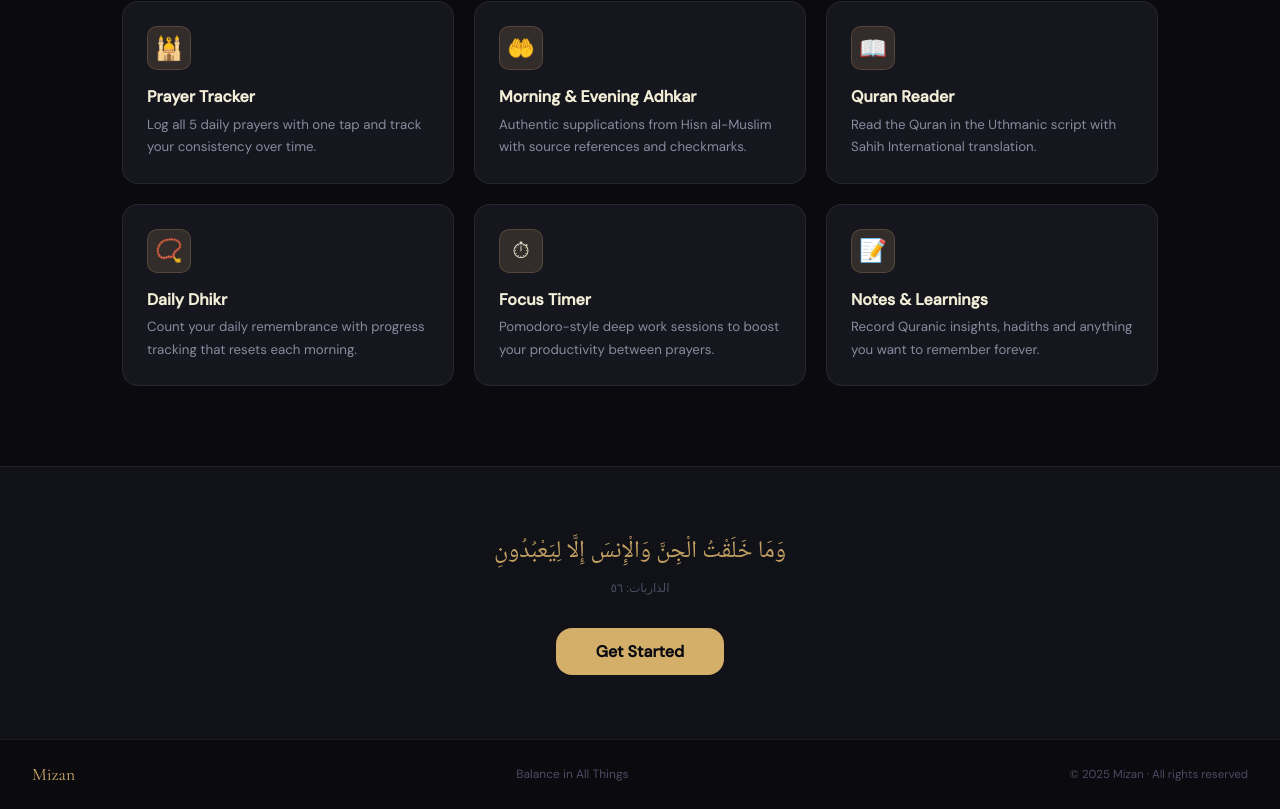
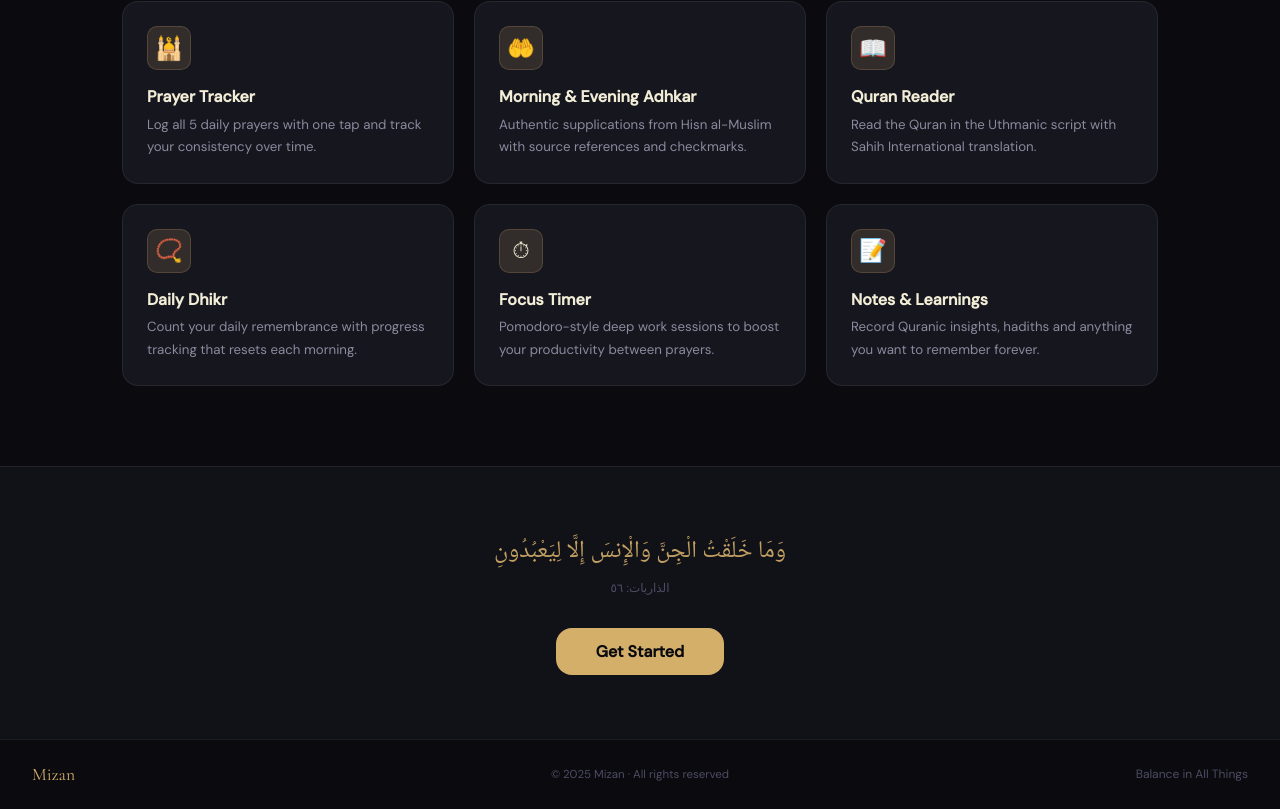
Before and after one commit to rizeqriyad-glitch/mizan, a React (Vite) app: page / in a window 1280 px wide. Shown: the part 926-1735 px from the top of the page. Built offline with nearby package versions, Linux system fonts and the light colour scheme; no server answers.

Commit message:
Center copyright in landing page footer

```diff
--- a/src/pages/LandingPage.jsx
+++ b/src/pages/LandingPage.jsx
@@ -346,22 +346,33 @@ export default function LandingPage() {
       <footer style={{
         padding: '1.5rem 2rem',
         borderTop: '1px solid var(--border)',
-        display: 'flex', alignItems: 'center', justifyContent: 'space-between',
-        flexWrap: 'wrap', gap: '0.5rem',
+        display: 'grid',
+        gridTemplateColumns: '1fr auto 1fr',
+        alignItems: 'center',
+        gap: '0.5rem',
       }}>
         <span style={{
           fontFamily: isAr ? 'var(--font-arabic)' : 'var(--font-display)',
           color: 'var(--gold)', fontSize: '1.1rem',
+          textAlign: isAr ? 'right' : 'left',
         }}>
           {isAr ? 'ميزان' : 'Mizan'}
         </span>
-        <span style={{ fontSize: '0.75rem', color: 'var(--text-muted)', fontFamily: isAr ? 'var(--font-arabic)' : 'inherit' }}>
-          {isAr ? 'التوازن في كل شيء' : 'Balance in All Things'}
-        </span>
-        <span style={{ fontSize: '0.72rem', color: 'var(--text-muted)', fontFamily: isAr ? 'var(--font-arabic)' : 'inherit' }}>
+        <span style={{
+          fontSize: '0.72rem', color: 'var(--text-muted)',
+          fontFamily: isAr ? 'var(--font-arabic)' : 'inherit',
+          textAlign: 'center',
+        }}>
           {isAr
             ? '© ١٤٤٦ هـ / ٢٠٢٥ م · ميزان · جميع الحقوق محفوظة'
             : '© 2025 Mizan · All rights reserved'}
+        </span>
+        <span style={{
+          fontSize: '0.75rem', color: 'var(--text-muted)',
+          fontFamily: isAr ? 'var(--font-arabic)' : 'inherit',
+          textAlign: isAr ? 'left' : 'right',
+        }}>
+          {isAr ? 'التوازن في كل شيء' : 'Balance in All Things'}
         </span>
       </footer>
 
```
